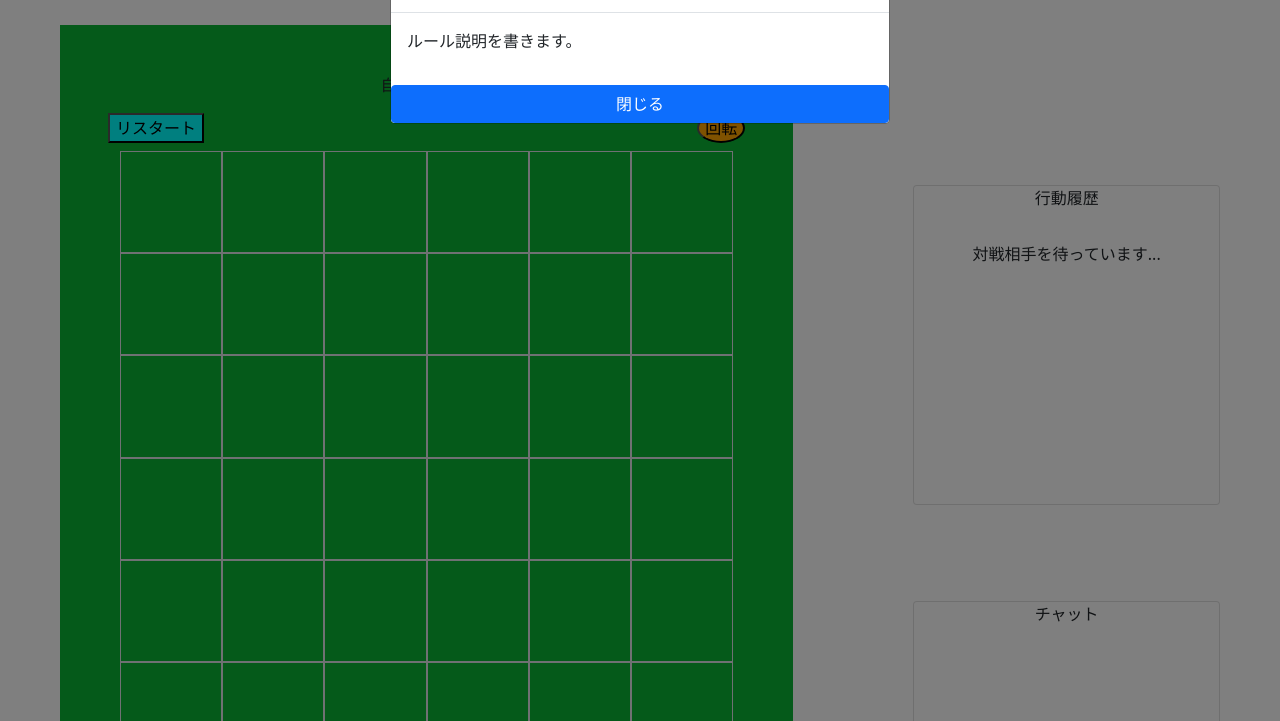
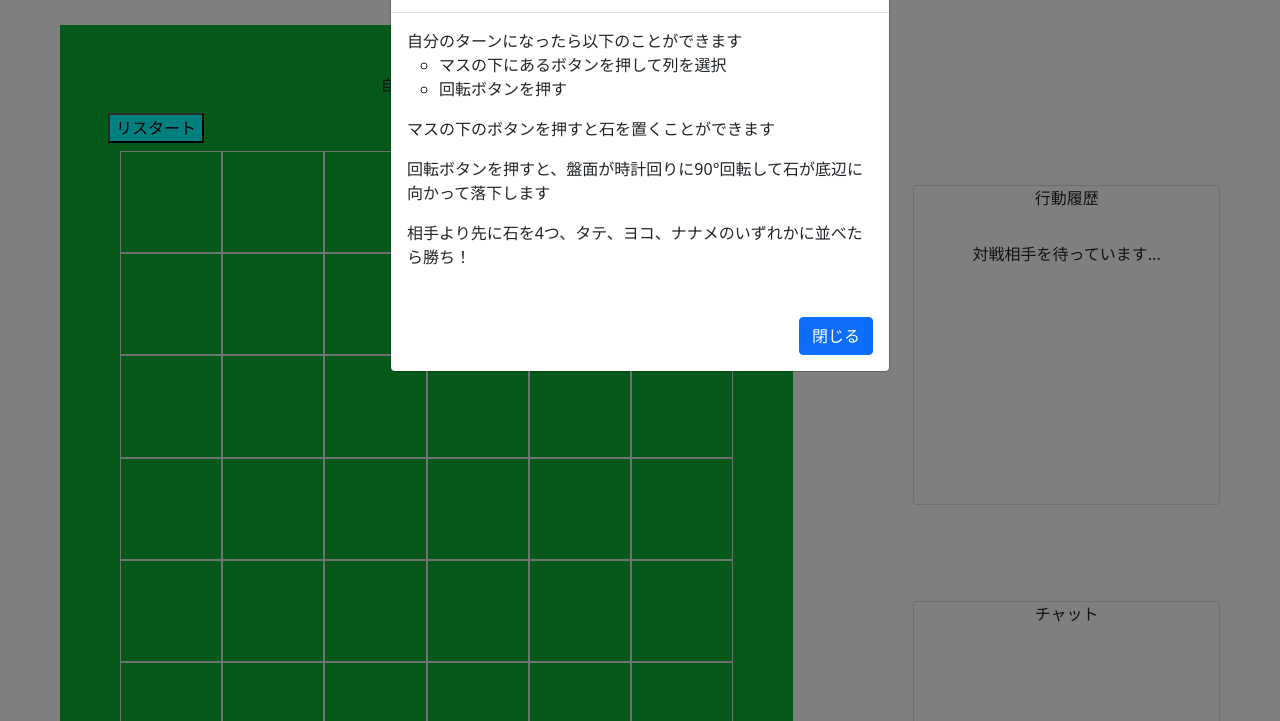
Before and after one commit to nonaka777/board-game, a website: page public/index.html in a window 1280 px wide. Both pictures are taken after a click on the link "ルール説明". Shown: the part 79-800 px from the top of the page. Drawn offline with Linux system fonts and the light colour scheme.

Commit message:
add explanation

```diff
--- a/public/index.html
+++ b/public/index.html
@@ -213,9 +213,21 @@
 
                     </div>
                     <div class="modal-body">
-                      <p>ルール説明を書きます。</p>
+                      <div>
+                        <p class="mb-0">自分のターンになったら以下のことができます</p>
+                        <ul>
+                          <li>マスの下にあるボタンを押して列を選択</li>
+                          <li>回転ボタンを押す</li>
+                        </ul>
+                      </div>
+                      <div class="mt-3">
+                        <p>マスの下のボタンを押すと石を置くことができます</p>
+                        <p>回転ボタンを押すと、盤面が時計回りに90°回転して石が底辺に向かって落下します</p>
+                        <p>相手より先に石を4つ、タテ、ヨコ、ナナメのいずれかに並べたら勝ち！</p>
+                      </div>
                     </div>
-                    <button type="button" class="btn btn-primary" data-bs-dismiss="modal">閉じる</button>
+                    <button type="button" class="btn btn-primary d-flex" style="margin: 1rem; margin-left: auto;"
+                      data-bs-dismiss="modal">閉じる</button>
                   </div>
                 </div>
               </div>
```
